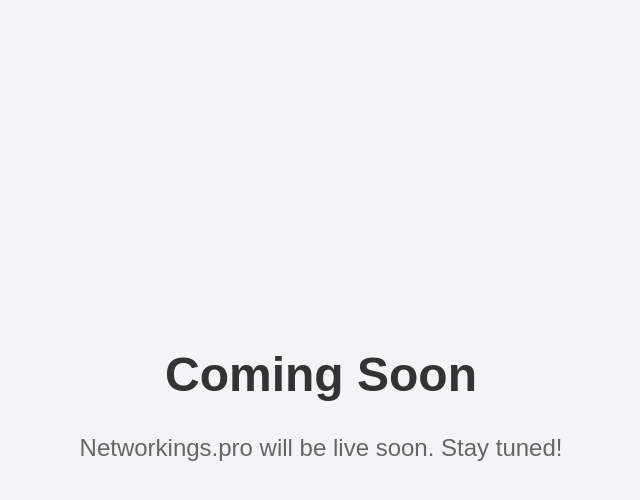
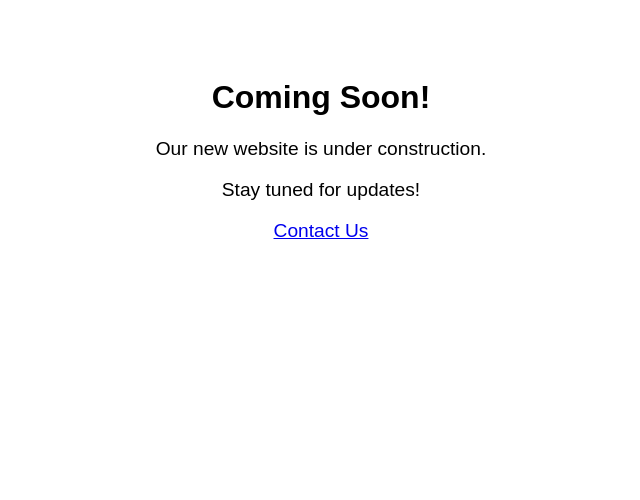
Before and after one commit to bc210422179ash/networkings.pro, a plain HTML site: page index.html in a window 1280 px wide. Shown: the whole page, without its empty margins (319-959 px from the left). Drawn offline with Linux system fonts and the light colour scheme.

Commit message:
contactus

```diff
--- a/index.html
+++ b/index.html
@@ -3,34 +3,25 @@
 <head>
     <meta charset="UTF-8">
     <meta name="viewport" content="width=device-width, initial-scale=1.0">
-    <title>Coming Soon - Networkings.pro</title>
+    <title>Coming Soon</title>
     <style>
         body {
-            display: flex;
-            justify-content: center;
-            align-items: center;
-            height: 100vh;
-            margin: 0;
-            background: #f3f4f6;
             font-family: Arial, sans-serif;
+            text-align: center;
+            padding: 50px;
         }
-        .coming-soon {
-            text-align: center;
+        h1 {
+            font-size: 2em;
         }
-        .coming-soon h1 {
-            font-size: 3rem;
-            color: #333;
-        }
-        .coming-soon p {
-            font-size: 1.5rem;
-            color: #666;
+        p {
+            font-size: 1.2em;
         }
     </style>
 </head>
 <body>
-    <div class="coming-soon">
-        <h1>Coming Soon</h1>
-        <p>Networkings.pro will be live soon. Stay tuned!</p>
-    </div>
+    <h1>Coming Soon!</h1>
+    <p>Our new website is under construction.</p>
+    <p>Stay tuned for updates!</p>
+    <p><a href="contact.html">Contact Us</a></p>
 </body>
 </html>
```
Also changed, not shown: 1 other file.
